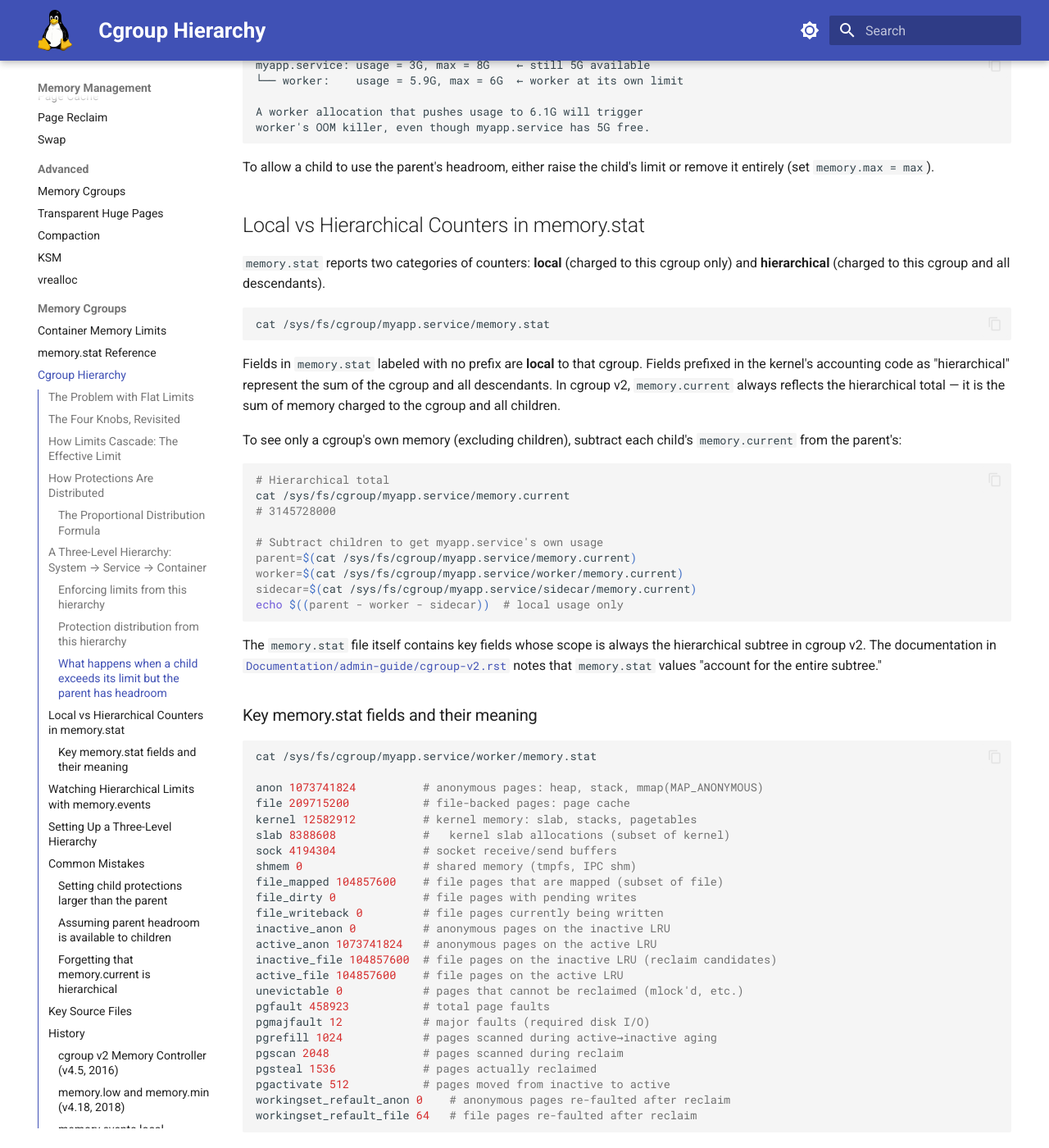
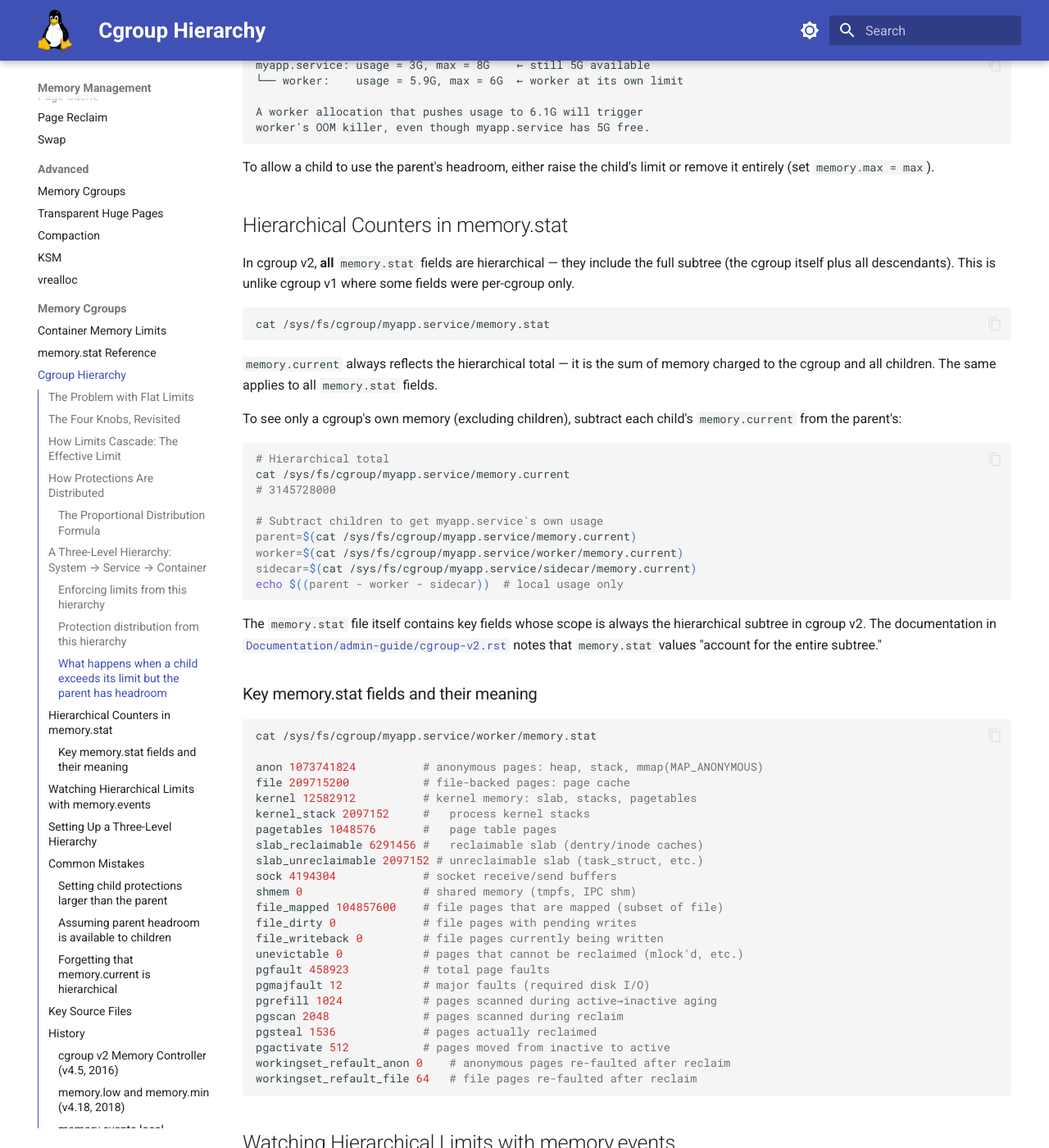
Before and after one commit to laveeshb/linux-kernel-internals, an MkDocs documentation site: the page built from docs/mm/memcg-hierarchy.md, in a window 1280 px wide and 1400 px high, scrolled down 3451 px. Shown: the whole window at 82% size. Built offline with MkDocs 1.6.1 and Material for MkDocs 9.7.7, drawn with Linux system fonts in a browser that asks for light colours; some of the changed text lies outside the part shown.

Commit message:
Fix factual errors found in review of cgroups docs
container-memory-limits.md:
- Remove schedule_timeout_killable() — not the function used in the
  over_high throttle path; replace with generic description
- Fix mem_cgroup_handle_over_high() call site: called from return-to-
  userspace path, not directly from mem_cgroup_charge()
- Replace __mem_cgroup_uncharge_list() (does not exist) with
  mem_cgroup_uncharge()

memory-stat.md:
- NR_ANON_MAPPED defined in include/linux/mmzone.h, not mm.h
- Remove sock from kernel total description: socket buffers are a
  separate accounting category, not part of the kernel subtotal
- Fix memory.current formula: it is hierarchical (includes children),
  the subtraction was wrong; add sock as separate term

memcg-hierarchy.md:
- Fix limit enforcement description: replace mem_cgroup_is_root()
  (wrong function) with try_charge() ancestor walk description
- Correct "local vs hierarchical" claim: in cgroup v2, all memory.stat
  fields are hierarchical; remove incorrect claim about local fields
- Fix example memory.stat output: remove combined slab field (does not
  exist; correct names are slab_reclaimable + slab_unreclaimable); add
  kernel_stack and pagetables breakdown

memcg-oom.md:
- Replace oom_scan_process_thread() (does not exist) with accurate
  description: select_bad_process() uses for_each_process_thread +
  oom_evaluate_task() + task_in_mem_cgroup()

memcg-swap.md:
- Fix memory.zswap.current description: it reports the compressed size
  in RAM (not uncompressed logical size); fix example comment
- Fix Docker cgroup v2 claim: Docker 20.10+ on cgroup v2 hosts uses
  native memory.swap.max, not the v1 memsw interface

````diff
--- a/docs/mm/memcg-hierarchy.md
+++ b/docs/mm/memcg-hierarchy.md
@@ -39,7 +39,7 @@ Both `container-a` and `container-b` have `memory.max = 3G`, but the parent `ser
 - If `container-a` uses 3G and `container-b` tries to use 2G, the parent's 4G limit will throttle or OOM `container-b` even though `container-b`'s own `memory.max` of 3G has not been reached.
 - The effective limit for any cgroup is the minimum of its own limit and what the parent tree can accommodate.
 
-The kernel enforces limits at each level independently via `mem_cgroup_is_root()` checks throughout [`mm/memcontrol.c`](https://git.kernel.org/pub/scm/linux/kernel/git/torvalds/linux.git/tree/mm/memcontrol.c). Each charge operation walks up the cgroup tree, testing the limit at every ancestor.
+The kernel enforces limits at each level independently in `try_charge()` in [`mm/memcontrol.c`](https://git.kernel.org/pub/scm/linux/kernel/git/torvalds/linux.git/tree/mm/memcontrol.c). Each charge operation walks up the cgroup tree via the parent pointer chain, testing `memory.max` and `memory.high` at every ancestor.
 
 ```
 Charge path for a page allocation (simplified):
@@ -137,15 +137,15 @@ worker's OOM killer, even though myapp.service has 5G free.
 
 To allow a child to use the parent's headroom, either raise the child's limit or remove it entirely (set `memory.max = max`).
 
-## Local vs Hierarchical Counters in memory.stat
+## Hierarchical Counters in memory.stat
 
-`memory.stat` reports two categories of counters: **local** (charged to this cgroup only) and **hierarchical** (charged to this cgroup and all descendants).
+In cgroup v2, **all** `memory.stat` fields are hierarchical — they include the full subtree (the cgroup itself plus all descendants). This is unlike cgroup v1 where some fields were per-cgroup only.
 
 ```bash
 cat /sys/fs/cgroup/myapp.service/memory.stat
 ```
 
-Fields in `memory.stat` labeled with no prefix are **local** to that cgroup. Fields prefixed in the kernel's accounting code as "hierarchical" represent the sum of the cgroup and all descendants. In cgroup v2, `memory.current` always reflects the hierarchical total — it is the sum of memory charged to the cgroup and all children.
+`memory.current` always reflects the hierarchical total — it is the sum of memory charged to the cgroup and all children. The same applies to all `memory.stat` fields.
 
 To see only a cgroup's own memory (excluding children), subtract each child's `memory.current` from the parent's:
 
@@ -171,16 +171,15 @@ cat /sys/fs/cgroup/myapp.service/worker/memory.stat
 anon 1073741824          # anonymous pages: heap, stack, mmap(MAP_ANONYMOUS)
 file 209715200           # file-backed pages: page cache
 kernel 12582912          # kernel memory: slab, stacks, pagetables
-slab 8388608             #   kernel slab allocations (subset of kernel)
+kernel_stack 2097152     #   process kernel stacks
+pagetables 1048576       #   page table pages
+slab_reclaimable 6291456 #   reclaimable slab (dentry/inode caches)
+slab_unreclaimable 2097152 # unreclaimable slab (task_struct, etc.)
 sock 4194304             # socket receive/send buffers
 shmem 0                  # shared memory (tmpfs, IPC shm)
 file_mapped 104857600    # file pages that are mapped (subset of file)
 file_dirty 0             # file pages with pending writes
 file_writeback 0         # file pages currently being written
-inactive_anon 0          # anonymous pages on the inactive LRU
-active_anon 1073741824   # anonymous pages on the active LRU
-inactive_file 104857600  # file pages on the inactive LRU (reclaim candidates)
-active_file 104857600    # file pages on the active LRU
 unevictable 0            # pages that cannot be reclaimed (mlock'd, etc.)
 pgfault 458923           # total page faults
 pgmajfault 12            # major faults (required disk I/O)
````
Also changed, not shown: docs/mm/container-memory-limits.md (+5 -5 lines), docs/mm/memcg-oom.md (+1 -1 lines), docs/mm/memcg-swap.md (+3 -3 lines), docs/mm/memory-stat.md (+3 -3 lines).
